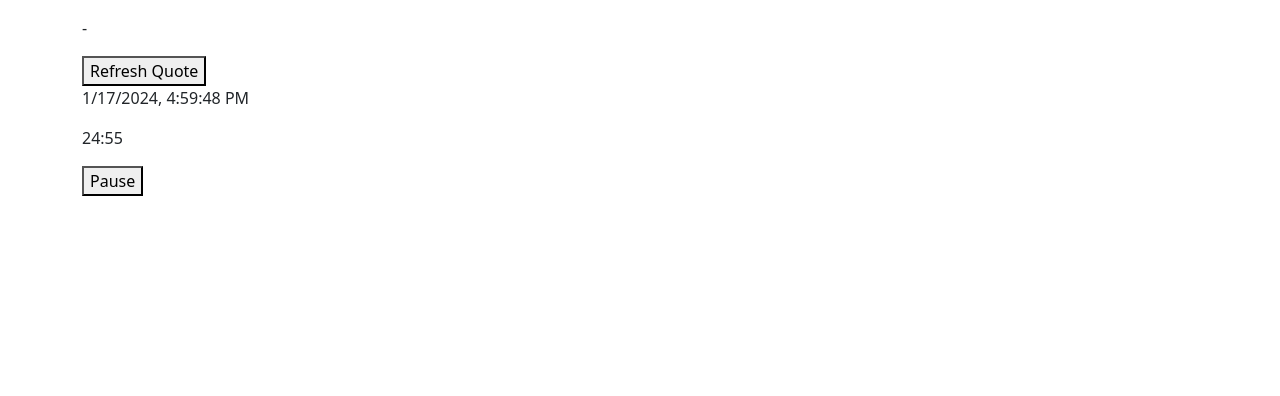
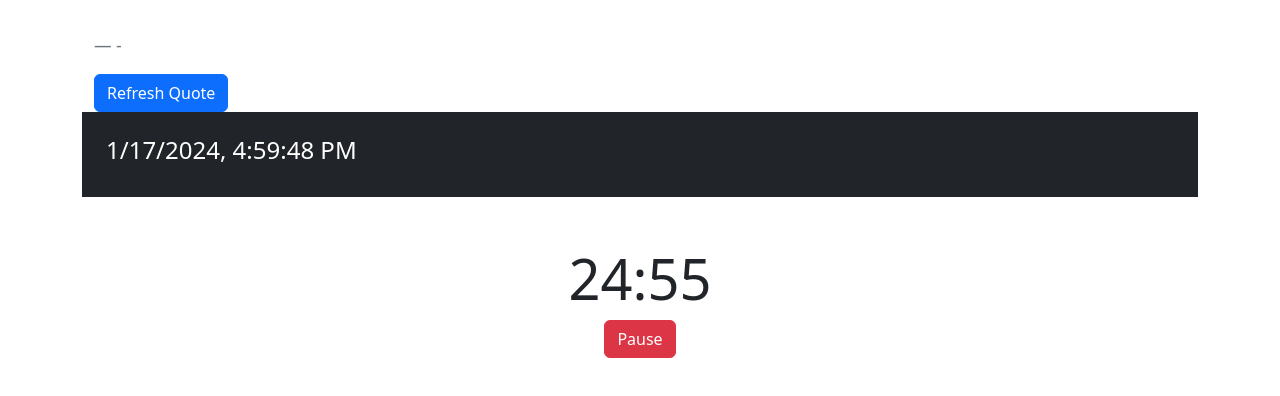
Before and after one commit to amritanandsingh/Paradoma-Tracker, a React (Create React App) app in the folder frontend/: page / in a window 1280 px wide. Shown: the top 396 px of the page. Built offline with nearby package versions, Linux system fonts and the light colour scheme; no server answers.

Commit message:
bootstrap is added

```diff
--- a/frontend/src/components/DateTime.js
+++ b/frontend/src/components/DateTime.js
@@ -1,5 +1,5 @@
-
 import React, { useState, useEffect } from 'react';
+import 'bootstrap/dist/css/bootstrap.min.css';
 
 const DateTimeDisplay = () => {
   const [currentDateTime, setCurrentDateTime] = useState(new Date());
@@ -15,9 +15,8 @@ const DateTimeDisplay = () => {
   }, []); // The empty dependency array ensures the effect runs only once on mount
 
   return (
-    <header>
-
-      <p>{currentDateTime.toLocaleString()}</p>
+    <header className="bg-dark text-white p-4">
+      <p className="h4">{currentDateTime.toLocaleString()}</p>
     </header>
   );
 };
--- a/frontend/src/components/session.js
+++ b/frontend/src/components/session.js
@@ -1,4 +1,5 @@
 import React, { useState, useEffect } from 'react';
+import 'bootstrap/dist/css/bootstrap.min.css';
 
 const PomodoroTimer = () => {
   const [minutes, setMinutes] = useState(25);
@@ -34,7 +35,6 @@ const PomodoroTimer = () => {
     // If the timer completes, toggle between 25 and 5 minutes
     if (minutes === 0 && seconds === 0) {
       if (isRunning) {
-
         setMinutes(5);
       } else {
         setMinutes(25);
@@ -48,13 +48,18 @@ const PomodoroTimer = () => {
   };
 
   return (
-    <div>
-      <p>
-        {String(minutes).padStart(2, '0')}:{String(seconds).padStart(2, '0')}
-      </p>
-      <button onClick={handlePauseResumeClick}>
-        {isRunning ? 'Pause' : 'Resume'}
-      </button>
+    <div className="container mt-5">
+      <div className="text-center">
+        <h1 className="display-4">
+          {String(minutes).padStart(2, '0')}:{String(seconds).padStart(2, '0')}
+        </h1>
+        <button
+          className={`btn btn-${isRunning ? 'danger' : 'success'}`}
+          onClick={handlePauseResumeClick}
+        >
+          {isRunning ? 'Pause' : 'Resume'}
+        </button>
+      </div>
     </div>
   );
 };
--- /dev/null
+++ b/frontend/src/elements/audioplayer.js
@@ -0,0 +1,14 @@
+import React from 'react';
+
+const AudioAlertOnRender = () => {
+  return (
+    <>
+      <audio controls autoPlay>
+        <source src="./notification.mp3" type="audio/mpeg" />
+        Your browser does not support the audio element.
+      </audio>
+    </>
+  );
+};
+
+export default AudioAlertOnRender;
--- a/frontend/src/elements/quote.js
+++ b/frontend/src/elements/quote.js
@@ -1,4 +1,5 @@
 import React, { useState, useEffect } from 'react';
+import 'bootstrap/dist/css/bootstrap.min.css';
 
 const RandomQuote = () => {
   const [quote, setQuote] = useState('');
@@ -25,12 +26,14 @@ const RandomQuote = () => {
   };
 
   return (
-    <div>
-      <blockquote>
-        <p>{quote}</p>
-        <footer>- {author}</footer>
+    <div className="container mt-5">
+      <blockquote className="blockquote">
+        <p className="mb-3">{quote}</p>
+        <footer className="blockquote-footer">- {author}</footer>
       </blockquote>
-      <button onClick={handleRefreshClick}>Refresh Quote</button>
+      <button className="btn btn-primary" onClick={handleRefreshClick}>
+        Refresh Quote
+      </button>
     </div>
   );
 };
--- a/frontend/src/main/body.js
+++ b/frontend/src/main/body.js
@@ -1,8 +1,10 @@
 import PomodoroTimer from "../components/session"
+import AudioAlertOnRender from "../elements/audioplayer"
 function Body() {
     return (
       <>
         <PomodoroTimer/>
+
       </>
     );
   }
```
Also changed, not shown: frontend/src/components/stopwatch.js (deleted, +0 -84 lines), 2 other files (tests, documents, lock files or other folders).
